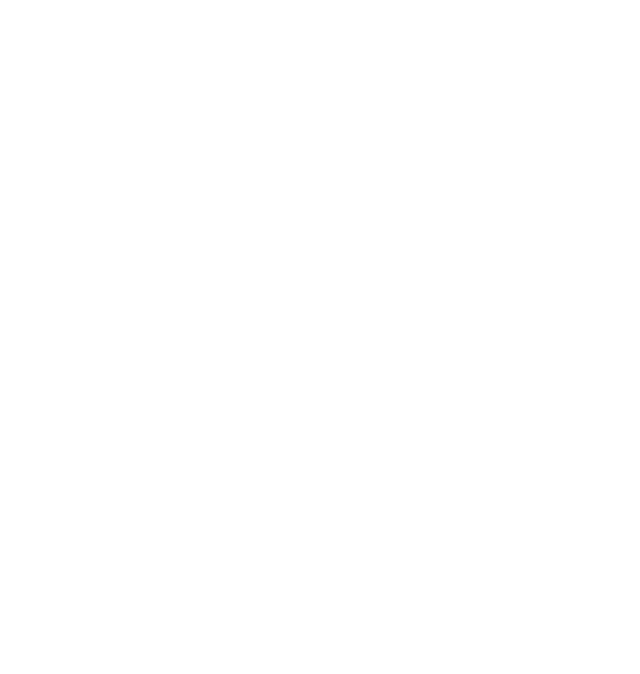
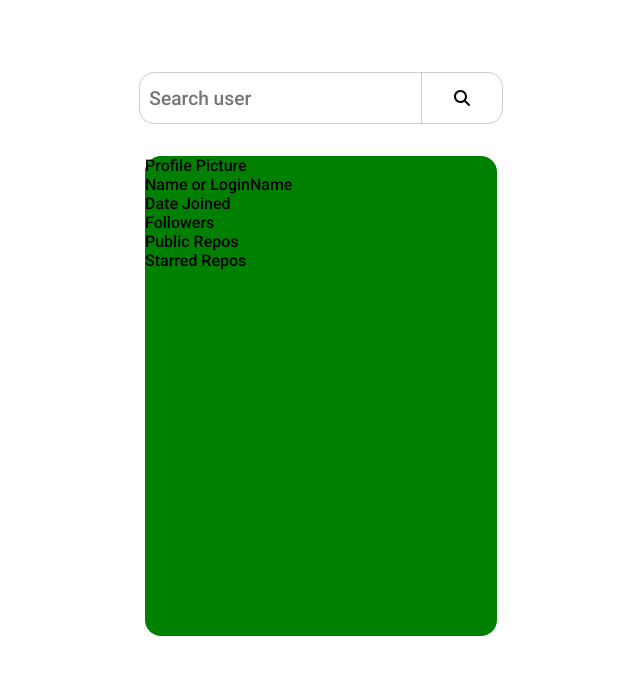
Before and after one commit to PranjalMantri/Repo-Spy, a website: page index.html in a window 1280 px wide. Shown: the whole page, without its empty margins (319-959 px from the left). Drawn offline with Linux system fonts and the light colour scheme.

Commit message:
Created Search Bar

```diff
--- a/index.html
+++ b/index.html
@@ -3,7 +3,61 @@
   <head>
     <meta charset="UTF-8" />
     <meta name="viewport" content="width=device-width, initial-scale=1.0" />
-    <title>Document</title>
+    <title>RepoSpy</title>
+    <link rel="stylesheet" href="src/styles/style.css" />
+    <script defer type="module" src="src/js/script.js"></script>
   </head>
-  <body></body>
+  <body>
+    <main>
+      <section>
+        <form class="search">
+          <div>
+            <input class="search-box" type="text" placeholder="Search user" />
+          </div>
+          <div class="icon-search-container">
+            <img
+              class="icon-search"
+              src="src/assets/icons/icon-search.svg"
+              alt="search"
+            />
+            <div class="tooltip">search</div>
+          </div>
+        </form>
+      </section>
+      <article class="github-info">
+        <div>Profile Picture</div>
+        <div>Name or LoginName</div>
+        <div>Date Joined</div>
+        <div>Followers</div>
+        <div>Public Repos</div>
+        <div>Starred Repos</div>
+      </article>
+    </main>
+  </body>
 </html>
+
+<!--
+    Profile Picture
+    Name(Can be null) or LoginName
+    Location  - Can be Null
+    Followers
+    Number og Public Repositories
+    Date of joining Github
+    Number of Starred Repos
+
+    Next Page show all Public Repos with Pagination
+-->
+
+<!--
+    Search Text Field
+    Search Button
+    Display Results
+    Allow click on num of public repos
+    Navigate to repos
+    Pagination in repos with 10 repos per page
+
+    Repos -
+    Repo Name
+    Repo Description if any
+    Repo Main topics
+-->
--- a/package.json
+++ b/package.json
@@ -3,6 +3,7 @@
   "version": "1.0.0",
   "description": "",
   "main": "srcipt.js",
+  "type": "module",
   "scripts": {
     "start": "parcel index.html"
   },
--- /dev/null
+++ b/src/styles/style.css
@@ -0,0 +1,73 @@
+@import url("https://fonts.googleapis.com/css2?family=Roboto:wght@500&display=swap");
+
+main {
+  display: flex;
+  flex-direction: column;
+  align-items: center;
+}
+* {
+  font-family: "Roboto", sans-serif;
+}
+.search {
+  display: flex;
+  margin: 4rem 0 2rem 0;
+  justify-content: center;
+  flex-direction: row;
+}
+
+.icon-search {
+  width: 1rem;
+}
+
+.icon-search-container {
+  width: 5rem;
+  display: flex;
+  justify-content: center;
+  align-items: center;
+  border: 1px solid #ccc;
+  margin-left: -1px;
+  border-top-right-radius: 15px;
+  border-bottom-right-radius: 15px;
+  position: relative;
+}
+
+.search-box {
+  width: 17rem;
+  height: 3rem;
+  font-size: 1.2rem;
+  font-family: "Roboto", sans-serif;
+  padding: 0.1rem 0 0 0.6rem;
+  border: 1px solid #ccc;
+  border-top-left-radius: 15px;
+  border-bottom-left-radius: 15px;
+  color: #e0e0e0;
+  font-weight: 300;
+  transition: all 0.3s ease-in-out;
+}
+
+.search-box:focus {
+  border-color: #007bff;
+  outline: none;
+  box-shadow: 0 0 5px rgba(0, 123, 255, 0.5);
+  color: rgba(0, 0, 0, 0.731);
+}
+
+.tooltip {
+  position: absolute;
+  background-color: gray;
+  padding: 0.3rem;
+  color: white;
+  bottom: -2.4rem;
+  display: none;
+}
+
+.icon-search-container:hover .tooltip {
+  display: block;
+}
+
+.github-info {
+  height: 30rem;
+  width: 22rem;
+  border-radius: 1rem;
+  background-color: green;
+}
```
Also changed, not shown: src/js/script.js (+15 -1 lines), src/assets/icons/icon-search.svg (added), src/assets/images/github-avatar.png (added).
